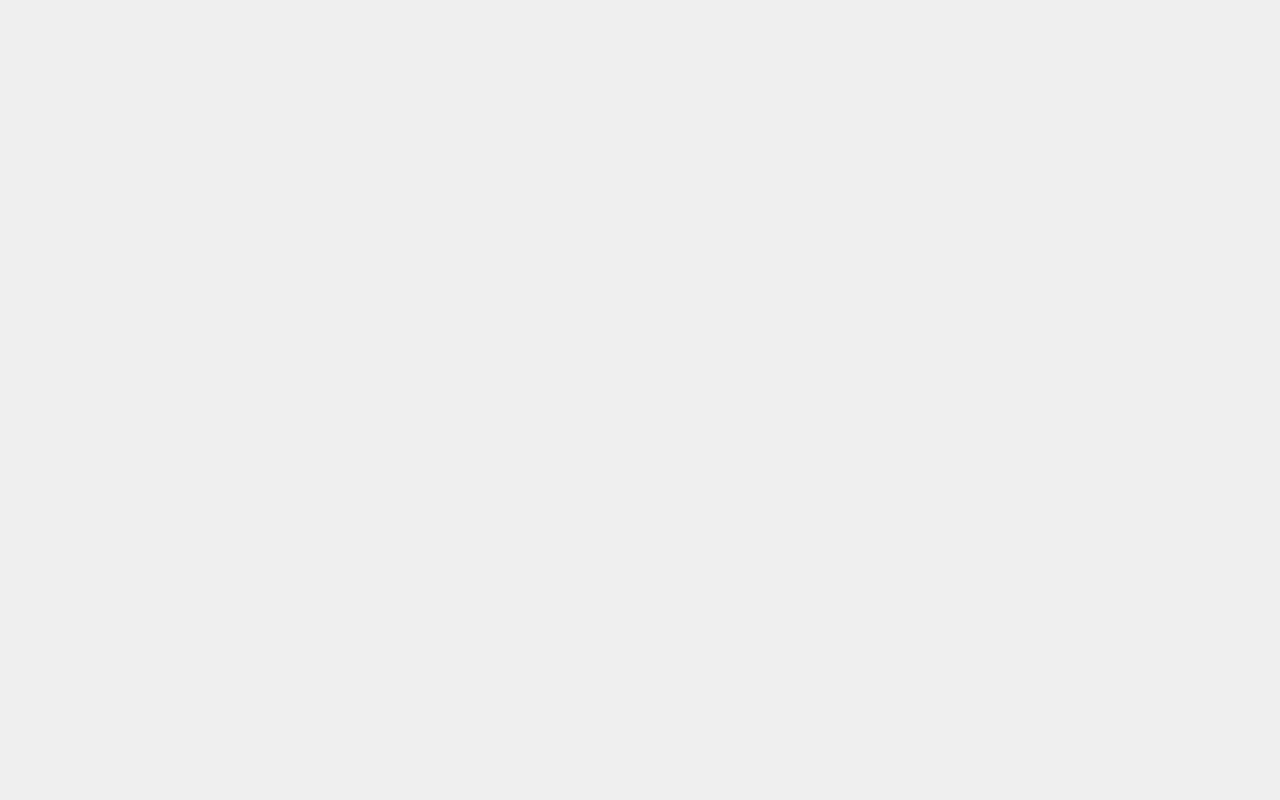
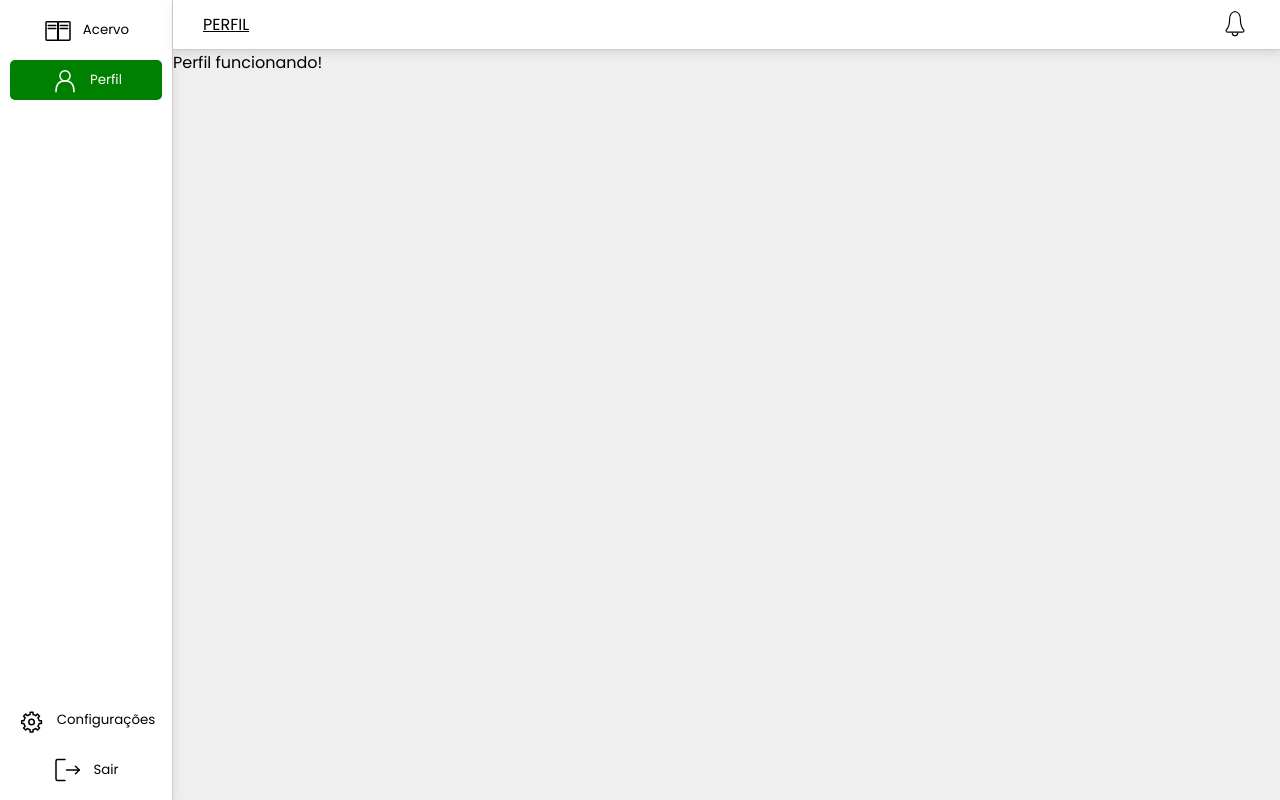
Before and after one commit to erickrmartins/Sistema-de-Gestao-de-Biblioteca, a React (Vite) app in the folder frontend/: page /perfil in a window 1280 px wide. Before the commit this address had no page. Built offline with nearby package versions, Linux system fonts and the light colour scheme.

Commit message:
commit fix main, header and sidebar

```diff
--- a/frontend/src/App.jsx
+++ b/frontend/src/App.jsx
@@ -1,9 +1,12 @@
 import { useState } from 'react'
-import { Routes, Route } from 'react-router-dom'
+import { Routes, Route, Navigate } from 'react-router-dom'
 import './App.css'
 import Login from './pages/login/Login.jsx'
 import Register from './pages/register/Register.jsx'
 import Main from './pages/main/Main.jsx'
+import Collection from './pages/collection/Collection.jsx'
+import Profile from './pages/profile/Profile.jsx'
+import Config from './pages/config/Config.jsx'
 
 function App() {
 
@@ -11,7 +14,13 @@ function App() {
     <Routes>
       <Route path="/login" element={<Login />} />
       <Route path="/registrar" element={<Register />} />
-      <Route path="/acervo" element={<Main />} />
+      <Route path="/" element={<Navigate to={'/acervo'} />} />
+      <Route element={<Main />}>
+        <Route path="/acervo" element={<Collection />} />
+        <Route path="/perfil" element={<Profile />}/>
+        <Route path="/config" element={<Config />}/>
+      </Route>
+
     </Routes>
   )
 }
--- a/frontend/src/components/header/Header.module.css
+++ b/frontend/src/components/header/Header.module.css
@@ -4,7 +4,7 @@
     justify-items: center;
     align-items: center;
 
-    height: 60px;
+    height: 100%;
     width: 100%;
     padding: 10px 30px 10px 30px;
     box-sizing: border-box;
--- a/frontend/src/components/sidebar/SideBar.jsx
+++ b/frontend/src/components/sidebar/SideBar.jsx
@@ -31,7 +31,7 @@ function SideBar() {
                         <button
                             className={isSelected("acervo") ? styles.selected : ''}
 
-                            onClick={() => navigate('/')}
+                            onClick={() => navigate('/acervo')}
                         >
                             <BooksIcon className={styles.icon} />
                             Acervo</button>
@@ -49,7 +49,7 @@ function SideBar() {
             <div className={styles.footer}>
                 <div className={styles.navItem}>
                     <button
-                        className={isSelected("/config") ? styles.selected : ''}
+                        className={isSelected("config") ? styles.selected : ''}
                         onClick={() => navigate('/config')}
                     >
                         <ConfigIcon className={styles.icon} />
--- a/frontend/src/components/sidebar/SideBar.module.css
+++ b/frontend/src/components/sidebar/SideBar.module.css
@@ -87,7 +87,7 @@
     color: #FFFFFF;
     background-color: green;
 
-    .icon path, .icon line{
+    .icon path, .icon line, .icon circle {
         color: #FFFFFF;
     }
 }
--- /dev/null
+++ b/frontend/src/pages/collection/Collection.jsx
@@ -0,0 +1,11 @@
+
+
+function Collection() {
+    return (
+        <div>
+            <span>Acervo funcionando!</span>
+        </div>
+    )
+}
+
+export default Collection;
--- a/frontend/src/pages/config/Config.jsx
+++ b/frontend/src/pages/config/Config.jsx
@@ -0,0 +1,8 @@
+
+function Config() {
+    return (
+        <span>Config funcionando!</span>
+    )
+}
+
+export default Config;
--- a/frontend/src/pages/main/Main.jsx
+++ b/frontend/src/pages/main/Main.jsx
@@ -1,6 +1,7 @@
 import styles from './Main.module.css';
 import Header from '../../components/header/Header.jsx';
 import Sidebar from '../../components/sidebar/SideBar.jsx';
+import { Outlet } from 'react-router-dom';
 
 function Main() {
     return (
@@ -8,9 +9,15 @@ function Main() {
             <aside className={styles.sidebar}>
                 <Sidebar />
             </aside>
-            <header className={styles.header}>
-                <Header />
-            </header>
+
+            <div className={styles.mainContainer}>
+                <header className={styles.header}>
+                    <Header />
+                </header>
+                <main className={styles.main}>
+                    <Outlet />
+                </main>
+            </div>
 
         </div>
     )
--- a/frontend/src/pages/main/Main.module.css
+++ b/frontend/src/pages/main/Main.module.css
@@ -5,14 +5,32 @@
 }
 
 .sidebar {
-    display: absolute;
+    display: flex;
     height: 100vh;
     width: 200px;
+
+    /*border: 1px solid blue;*/
+}
+
+.mainContainer {
+    display: flex;
+    flex-direction: column;
+    align-items: flex-start;
+
+    height: 100%;
+    width: 100%;
 }
 
 .header {
-    display: absolute;
+    display: flex;
     justify-content: flex-end;
-    height: 10vh;
+    height: 50px;
     width: 100%;
 }
+
+.main {
+    display: flex;
+
+    width: 100%;
+    height: 100%;
+}
--- a/frontend/src/pages/profile/Profile.jsx
+++ b/frontend/src/pages/profile/Profile.jsx
@@ -0,0 +1,7 @@
+
+function Profile() {
+    return (
+        <span>Perfil funcionando!</span>
+    )
+}
+export default Profile;
```
Also changed, not shown: frontend/src/assets/config.svg, frontend/src/pages/collection/Collection.module.css (added).
